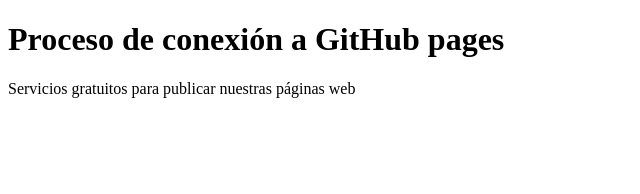
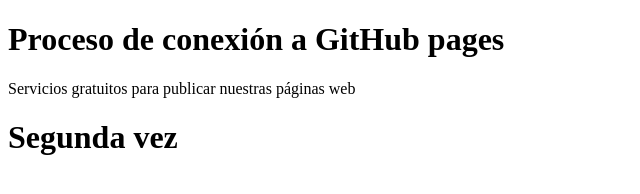
Before and after one commit to Endis-tech/prueba-ghp, a plain HTML site: page Index.html in a window 1280 px wide. Shown: the whole page, without its empty margins (0-640 px from the left). Drawn offline with Linux system fonts and the light colour scheme.

Commit message:
Update Index.html

```diff
--- a/Index.html
+++ b/Index.html
@@ -8,6 +8,6 @@
 <body>
     <h1>Proceso de conexión a GitHub pages</h1>
     <p>Servicios gratuitos para publicar nuestras páginas web</p>
-
+       <h1>Segunda vez </h1>
 </body>
 </html>
```
